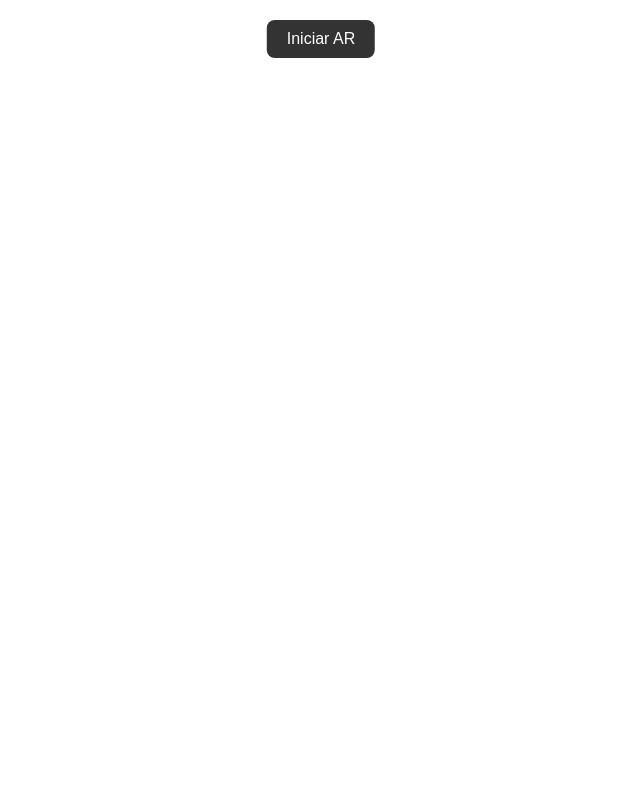
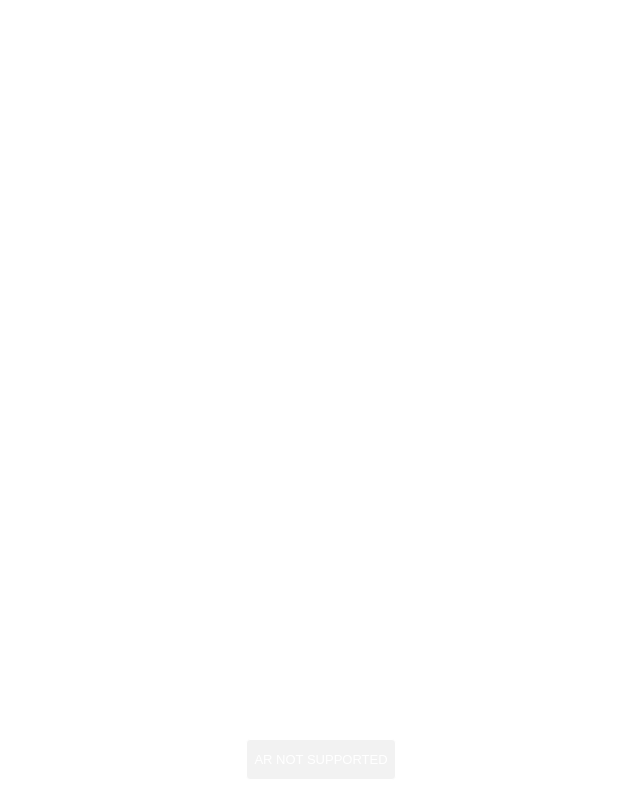
Before and after one commit to 6syan9/pruebaAR, a plain HTML site: page index.html in a window 1280 px wide. Shown: the whole page, without its empty margins (319-959 px from the left). Drawn offline with nearby package versions, Linux system fonts and the light colour scheme.

Commit message:
Update index.html

```diff
--- a/index.html
+++ b/index.html
@@ -1,8 +1,8 @@
 <!DOCTYPE html>
-<html lang="en">
+<html lang="es">
   <head>
     <meta charset="UTF-8" />
-    <title>Three.js AR Hit Test</title>
+    <title>Three.js + WebXR AR</title>
     <meta name="viewport" content="width=device-width, initial-scale=1.0" />
     <style>
       body {
@@ -12,27 +12,12 @@
       canvas {
         display: block;
       }
-      #start-button {
-        position: absolute;
-        top: 20px;
-        left: 50%;
-        transform: translateX(-50%);
-        background: #333;
-        color: white;
-        padding: 10px 20px;
-        border: none;
-        border-radius: 8px;
-        font-size: 16px;
-        cursor: pointer;
-        z-index: 10;
-      }
     </style>
   </head>
   <body>
-    <button id="start-button">Iniciar AR</button>
     <script type="module">
-      import * as THREE from "https://cdn.skypack.dev/three@0.150.1";
-      import { ARButton } from "https://cdn.skypack.dev/three@0.150.1/examples/jsm/webxr/ARButton.js";
+      import * as THREE from 'https://cdn.jsdelivr.net/npm/three@0.150.1/build/three.module.js';
+      import { ARButton } from 'https://cdn.jsdelivr.net/npm/three@0.150.1/examples/jsm/webxr/ARButton.js';
 
       let camera, scene, renderer;
       let controller;
@@ -41,9 +26,8 @@
       let hitTestSourceRequested = false;
 
       init();
+
       function init() {
-        const container = document.body;
-
         scene = new THREE.Scene();
 
         camera = new THREE.PerspectiveCamera(
@@ -57,24 +41,35 @@
         renderer.setPixelRatio(window.devicePixelRatio);
         renderer.setSize(window.innerWidth, window.innerHeight);
         renderer.xr.enabled = true;
-        container.appendChild(renderer.domElement);
+        document.body.appendChild(renderer.domElement);
+
+        // Agregamos el botón de AR
+        document.body.appendChild(
+          ARButton.createButton(renderer, { requiredFeatures: ['hit-test'] })
+        );
 
         const light = new THREE.HemisphereLight(0xffffff, 0xbbbbff, 1);
         light.position.set(0.5, 1, 0.25);
         scene.add(light);
 
-        // Reticle para mostrar la superficie detectada
+        // Reticle
         reticle = new THREE.Mesh(
-          new THREE.RingGeometry(0.1, 0.15, 32).rotateX(-Math.PI / 2),
-          new THREE.MeshBasicMaterial({ color: 0x0fff00 })
+          new THREE.RingGeometry(0.15, 0.2, 32).rotateX(-Math.PI / 2),
+          new THREE.MeshBasicMaterial({ color: 0x00ffff })
         );
         reticle.matrixAutoUpdate = false;
         reticle.visible = false;
         scene.add(reticle);
 
-        // Controlador para seleccionar
         controller = renderer.xr.getController(0);
-        controller.addEventListener("select", () => {
+        controller.addEventListener('select', onSelect);
+        scene.add(controller);
+
+        window.addEventListener('resize', onWindowResize);
+        renderer.setAnimationLoop(render);
+      }
+
+      function onSelect() {
         if (reticle.visible) {
           const geometry = new THREE.BoxGeometry(0.1, 0.1, 0.1);
           const material = new THREE.MeshPhongMaterial({ color: 0xff0000 });
@@ -82,26 +77,12 @@
           mesh.position.setFromMatrixPosition(reticle.matrix);
           scene.add(mesh);
         }
-        });
-        scene.add(controller);
+      }
 
-        document
-          .getElementById("start-button")
-          .addEventListener("click", () => {
-            document.body.removeChild(document.getElementById("start-button"));
-            document.body.appendChild(
-              ARButton.createButton(renderer, {
-                requiredFeatures: ["hit-test"],
-              })
-            );
-            renderer.setAnimationLoop(render);
-          });
-
-        window.addEventListener("resize", () => {
+      function onWindowResize() {
         camera.aspect = window.innerWidth / window.innerHeight;
         camera.updateProjectionMatrix();
         renderer.setSize(window.innerWidth, window.innerHeight);
-        });
       }
 
       function render(timestamp, frame) {
@@ -110,17 +91,17 @@
           const session = renderer.xr.getSession();
 
           if (!hitTestSourceRequested) {
-            session.requestReferenceSpace("viewer").then((refSpace) => {
-              session
-                .requestHitTestSource({ space: refSpace })
-                .then((source) => {
+            session.requestReferenceSpace('viewer').then((refSpace) => {
+              session.requestHitTestSource({ space: refSpace }).then((source) => {
                 hitTestSource = source;
               });
             });
-            session.addEventListener("end", () => {
+
+            session.addEventListener('end', () => {
               hitTestSourceRequested = false;
               hitTestSource = null;
             });
+
             hitTestSourceRequested = true;
           }
 
```
Lines whose indentation alone changed are shown as unchanged.
